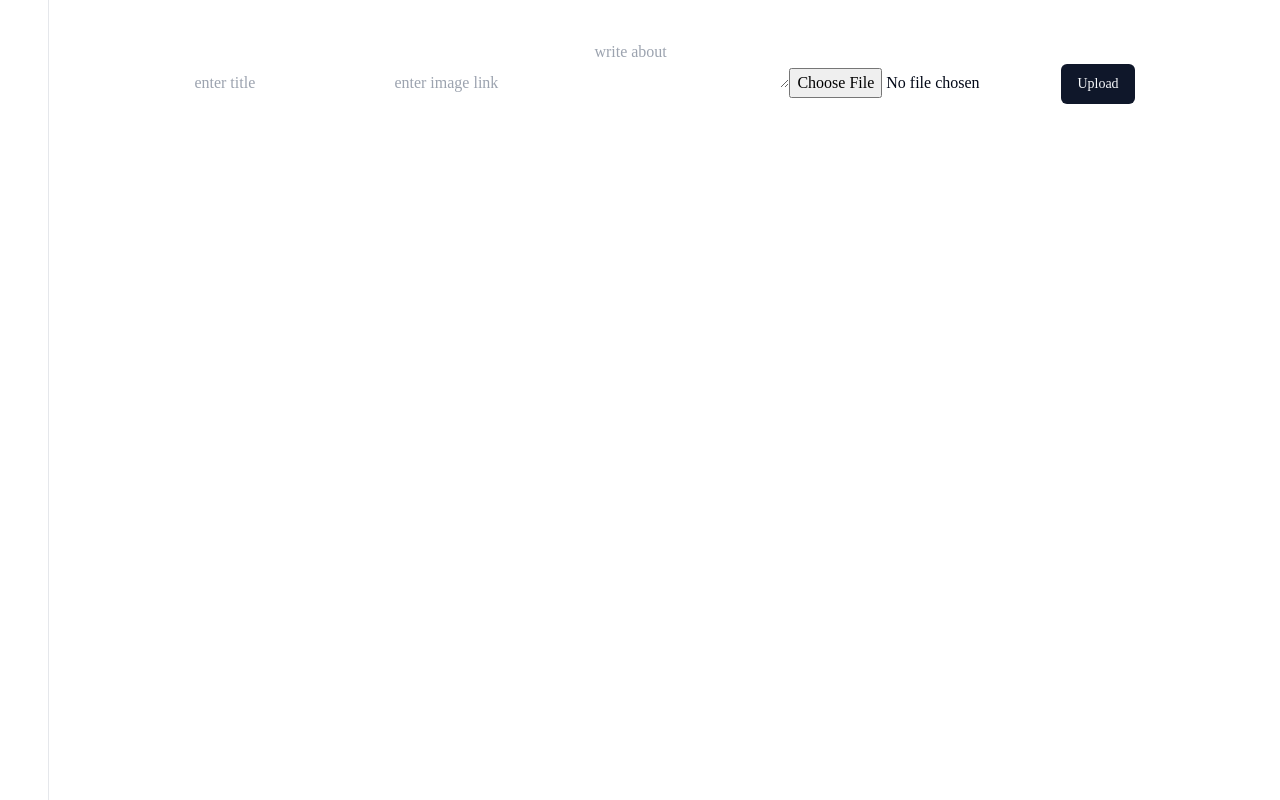
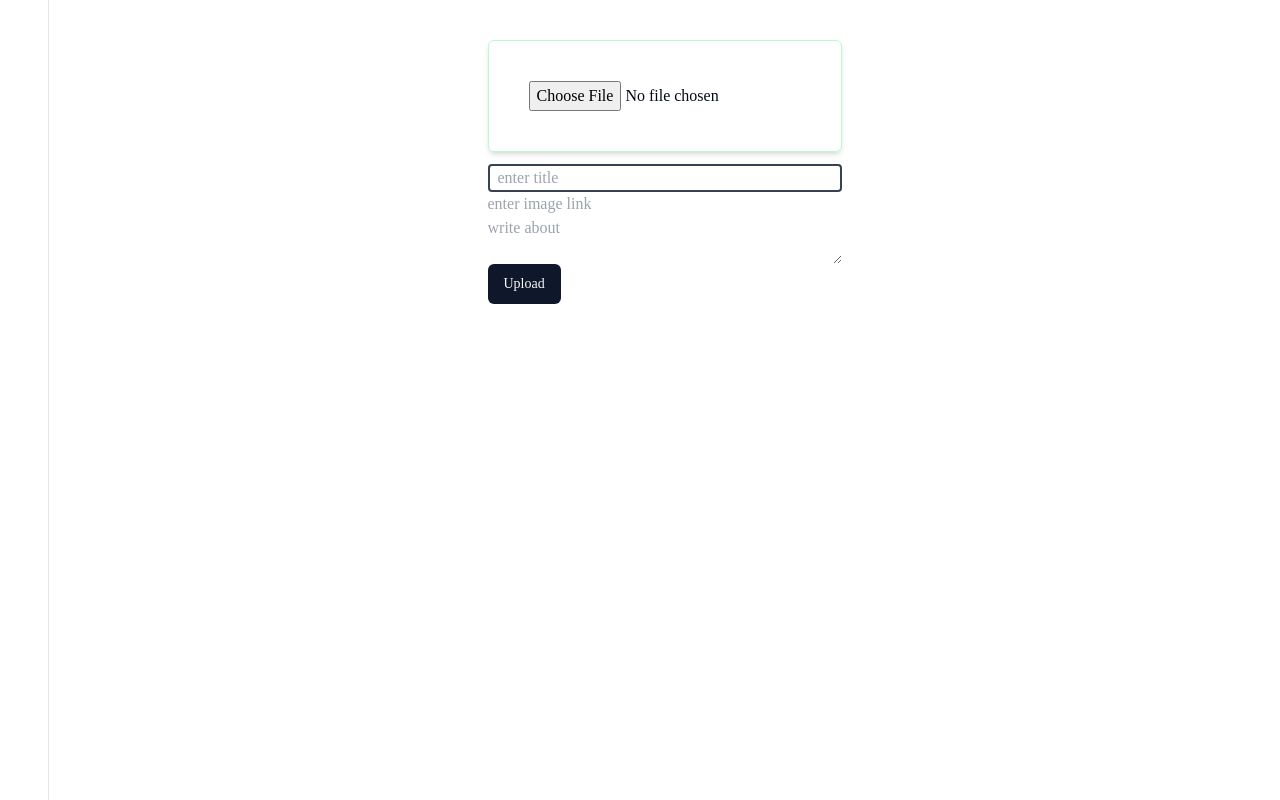
Before and after one commit to hcoretech/software_city, a Next.js app: page /Home in a window 1280 px wide. Built offline with nearby package versions, Linux system fonts and the light colour scheme.

Commit message:
made changes to create style

```diff
--- a/components/create.tsx
+++ b/components/create.tsx
@@ -9,6 +9,7 @@ import { PutBlobResult } from "@vercel/blob";
 import { upload } from "@vercel/blob/client";
 import { put } from "@vercel/blob";
 import { LuLoader2 } from "react-icons/lu";
+import { LuFileInput } from "react-icons/lu";
 export const runtime = 'edge'
 // import { streamLine } from "../app/api/serverStream/route";
 
@@ -126,7 +127,23 @@ const handleSubmit = async(event:FormEvent<HTMLFormElement>) => {
     return (
         <section className="pt-10">
              <form onSubmit={handleSubmit} encType="multipart/form-data" >
+                <div className="flex flex-col gap-3 ">
+
+                    <div className=" p-10 rounded-md   border border-green-200 shadow-md">
+
+
+                       <input  className=""
+                          name="file"
+                          type='file'
+                          ref={fileInput}
+                          onChange={(event)=> setFile(event.currentTarget.files[0])}
+                          placeholder="select file"
+                        />
+
+                    </div>
+                    <div className="flex flex-col">
                        <input
+                        className="p-2 border-gray-700 border-2 rounded-sm h-7 "
                         name="title"
                         type='text'
                         onChange={(e)=>setTitle(e.target.value)}
@@ -146,14 +163,9 @@ const handleSubmit = async(event:FormEvent<HTMLFormElement>) => {
                         value={description}
                         placeholder="write about"
                        />
-                      <input
-                       name="file"
-                       type='file'
-                       ref={fileInput}
-                       onChange={(event)=> setFile(event.currentTarget.files[0])}
-
-                       />
-
+                    </div>
+                  </div>
+                  <div className="flex flex-row gap-5">
                     <Button type='submit'
                        disabled={loading}>
                         {loading ? <LuLoader2  className="animate-spin text-white w-[25px] h-[25px]"/>:'Upload'}
@@ -171,6 +183,7 @@ const handleSubmit = async(event:FormEvent<HTMLFormElement>) => {
                         stop
                    </Button>
                   }
+             </div>
                </form>
                  {/* <div>
                     {
```
Lines whose indentation alone changed are shown as unchanged.
